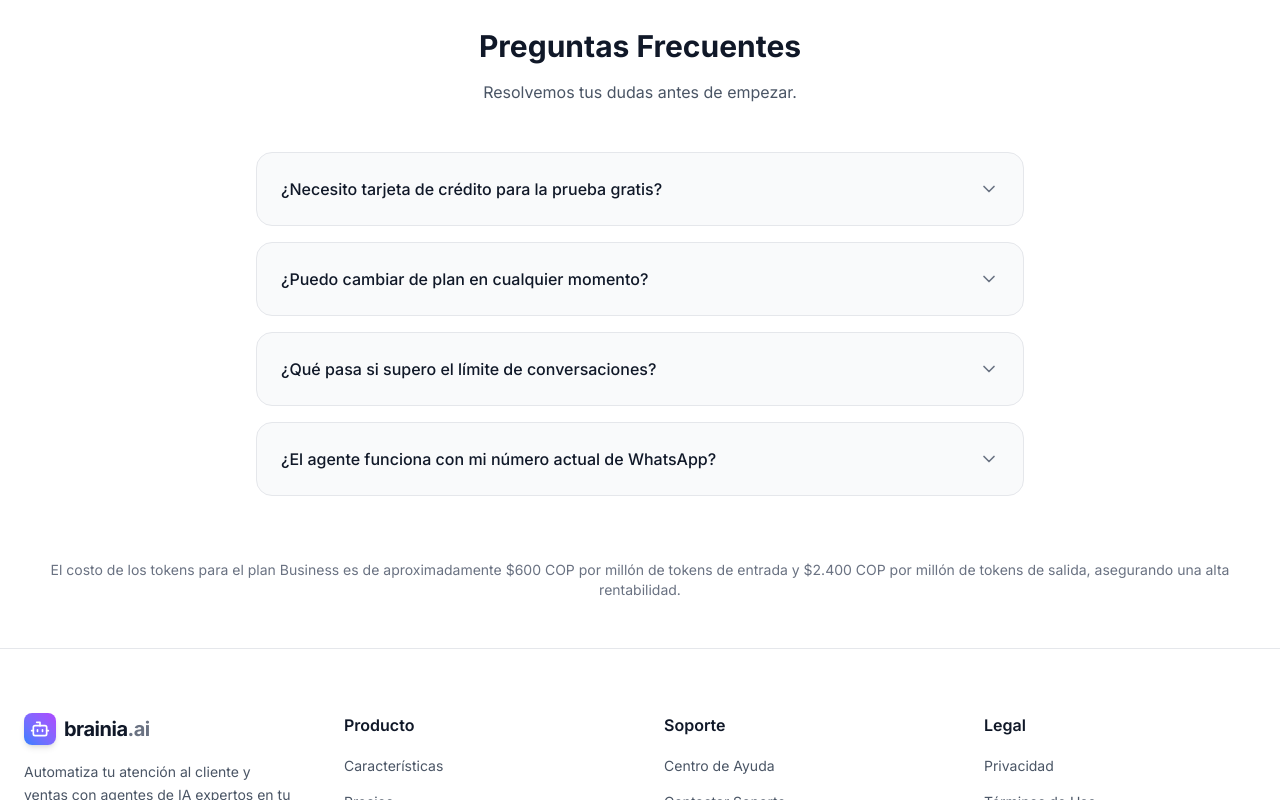
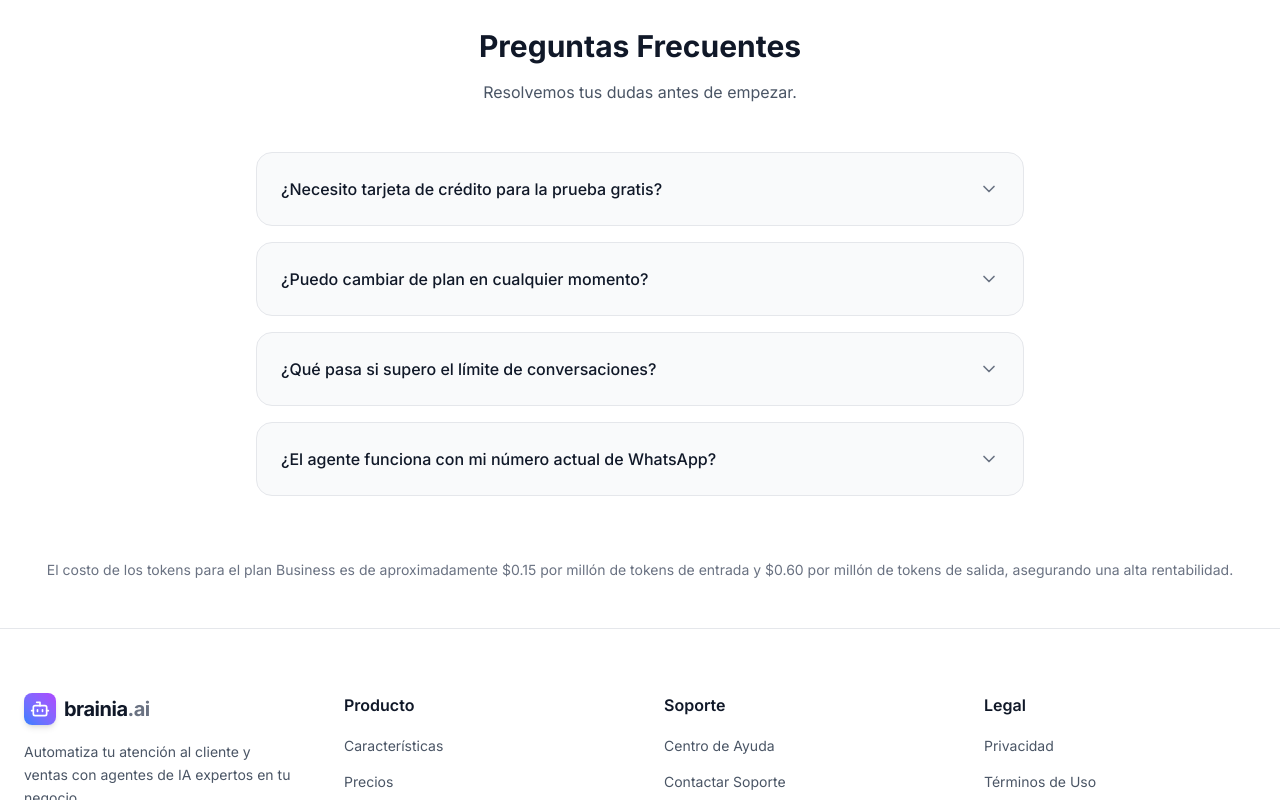
Before and after one commit to Mifonsecaa/Agenty-, a Next.js app: page /pricing in a window 1280 px wide. Shown: the part 1057-1857 px from the top of the page. Built offline with nearby package versions, Linux system fonts and the light colour scheme; no server answers.

Commit message:
Revert "Coversion de precios"
This reverts commit 7907eca02254f94cddd80be06a048da6a029b7d0.

```diff
--- a/app/pricing/page.tsx
+++ b/app/pricing/page.tsx
@@ -28,7 +28,7 @@ const faqs = [
 const plans = [
 	{
 		name: 'Starter',
-		price: '$120.000',
+		price: '$29',
 		description: 'Para negocios que quieren empezar a automatizar.',
 		features: [
 			'1 agente de IA',
@@ -42,7 +42,7 @@ const plans = [
 	},
 	{
 		name: 'Growth',
-		price: '$250.000',
+		price: '$59',
 		description: 'Para negocios en crecimiento que buscan más potencia.',
 		features: [
 			'1 agente más potente',
@@ -56,7 +56,7 @@ const plans = [
 	},
 	{
 		name: 'Business',
-		price: '$400.000',
+		price: '$99',
 		description: 'Para empresas con alto volumen de mensajes.',
 		features: [
 			'Múltiples automatizaciones',
@@ -194,7 +194,7 @@ const PricingPage = () => {
 				>
 					<p>
 						El costo de los tokens para el plan Business es de aproximadamente
-						$600 COP por millón de tokens de entrada y $2.400 COP por millón de tokens de
+						$0.15 por millón de tokens de entrada y $0.60 por millón de tokens de
 						salida, asegurando una alta rentabilidad.
 					</p>
 				</motion.div>
```
